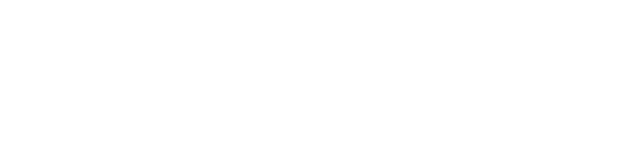
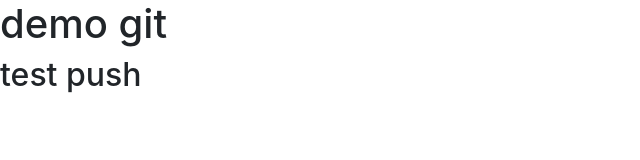
Before and after one commit to khoadth07/minhkhoa071196, a plain HTML site: page index.html in a window 1280 px wide. Shown: the whole page, without its empty margins (0-640 px from the left). Drawn offline with nearby package versions, Linux system fonts and the light colour scheme.

Commit message:
test push

```diff
--- a/index.html
+++ b/index.html
@@ -10,7 +10,8 @@
     <link rel="stylesheet" href="https://stackpath.bootstrapcdn.com/bootstrap/4.3.1/css/bootstrap.min.css" integrity="sha384-ggOyR0iXCbMQv3Xipma34MD+dH/1fQ784/j6cY/iJTQUOhcWr7x9JvoRxT2MZw1T" crossorigin="anonymous">
   </head>
   <body>
-
+      <h1>demo git</h1>
+      <h2>test push</h2>
     <!-- Optional JavaScript -->
     <!-- jQuery first, then Popper.js, then Bootstrap JS -->
     <script src="https://code.jquery.com/jquery-3.3.1.slim.min.js" integrity="sha384-q8i/X+965DzO0rT7abK41JStQIAqVgRVzpbzo5smXKp4YfRvH+8abtTE1Pi6jizo" crossorigin="anonymous"></script>
```
